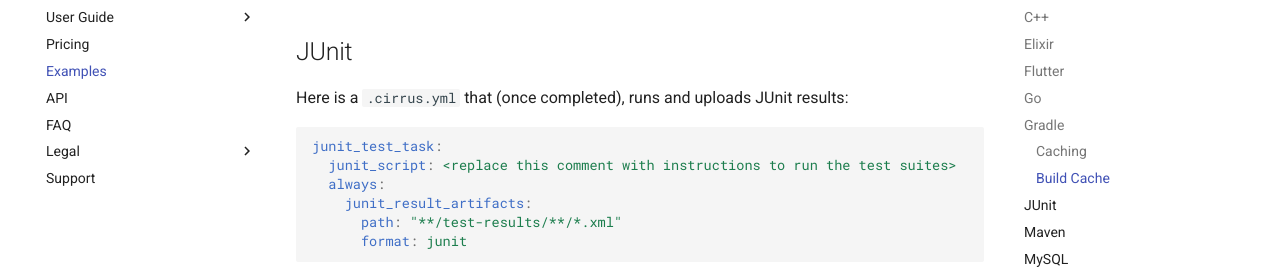
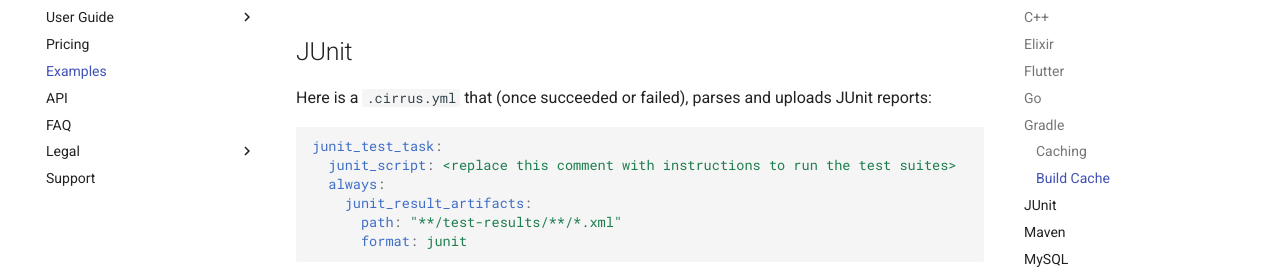
Before and after one commit to cirruslabs/cirrus-ci-docs, an MkDocs documentation site: the page built from docs/examples.md, in a window 1280 px wide and 900 px high, scrolled down 4202 px. Shown: the part 172-450 px from the top of the window. Built offline with MkDocs 1.6.1 and Material for MkDocs 9.7.7, drawn with Linux system fonts in a browser that asks for light colours; comment, search, counter and statistics services are not loaded.

Commit message:
Update docs/examples.md
Co-Authored-By: RDIL <me@rdil.rocks>

````diff
--- a/docs/examples.md
+++ b/docs/examples.md
@@ -198,7 +198,7 @@ org.gradle.jvmargs=-Dfile.encoding=UTF-8
 
 ## JUnit
 
-Here is a `.cirrus.yml` that (once completed), runs and uploads JUnit results:
+Here is a `.cirrus.yml` that (once succeeded or failed), parses and uploads JUnit reports:
 
 ```yaml
 junit_test_task:
````
